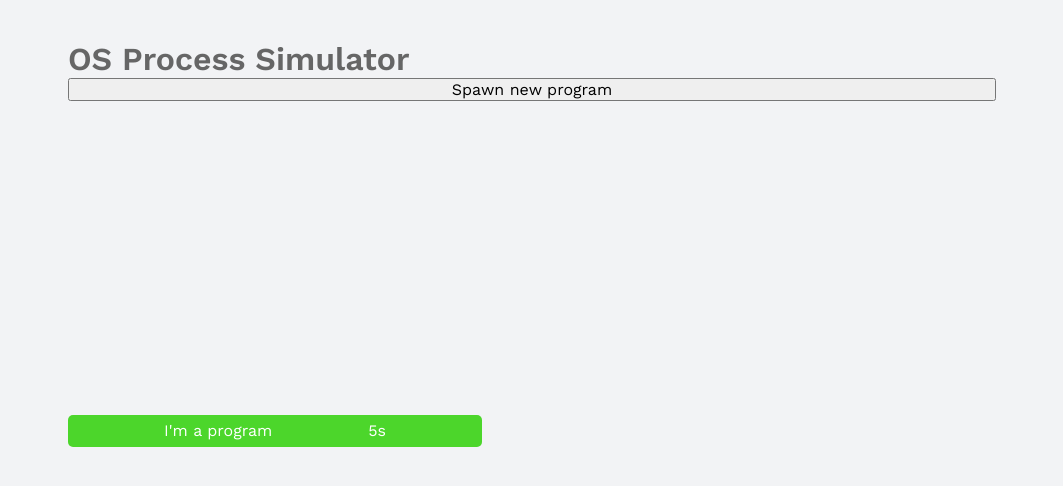
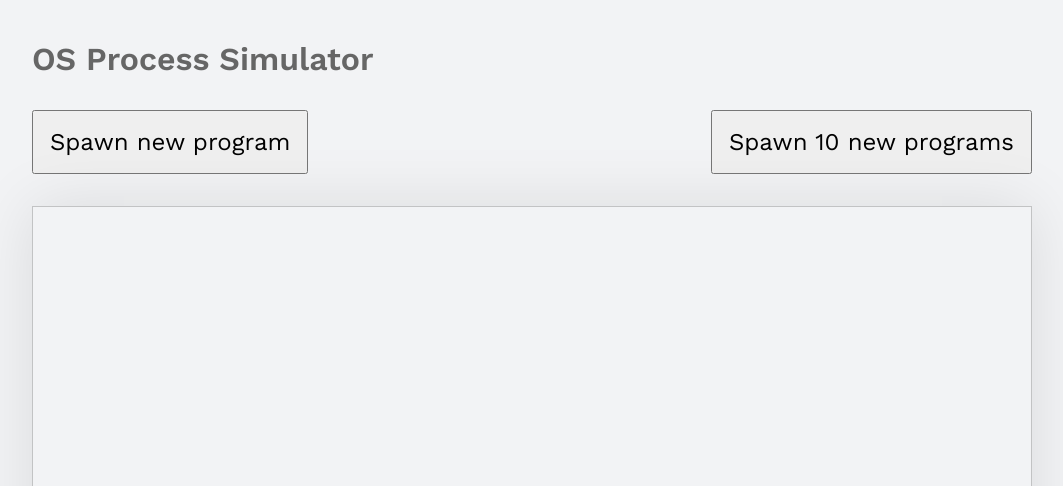
Before and after one commit to fell-lucas/process-simulation, a Next.js app: page / in a window 1280 px wide. Shown: the top 486 px of the page, without its empty margins (108-1171 px from the left). Built offline with nearby package versions, Linux system fonts and the light colour scheme.

Commit message:
programs now spawn

```diff
--- a/src/components/Actions.tsx
+++ b/src/components/Actions.tsx
@@ -1,10 +1,14 @@
 import { useContext } from "react"
 import { OperatingSystemContext } from "../contexts/OperatingSystemContext"
+import styles from '../styles/components/Actions.module.css'
 
 export function Actions() {
-  const { exec } = useContext(OperatingSystemContext)
+  const { exec, exec10 } = useContext(OperatingSystemContext)
 
   return (
-    <button type="button" onClick={exec}>Spawn new program</button>
+    <div className={styles.container}>
+      <button type="button" onClick={exec}>Spawn new program</button>
+      <button type="button" onClick={exec10}>Spawn 10 new programs</button>
+    </div>
   )
 }
--- a/src/components/ProcessControlBlock.tsx
+++ b/src/components/ProcessControlBlock.tsx
@@ -3,8 +3,6 @@ import { STATUS } from '../constants/ProcessStates'
 
 interface ProcessControlBlockProps {
   pid: number
-  memoryBaseAddress: number
-  memoryLimitAddress: number
   programCounter: number
   state: typeof STATUS
   registers: number[]
@@ -13,8 +11,6 @@ interface ProcessControlBlockProps {
 
 export function ProcessControlBlock({ ...rest }: ProcessControlBlockProps) {
   const [pid, setPid] = useState(rest.pid)
-  const [memoryBaseAddress, setMemoryBaseAddress] = useState(rest.memoryBaseAddress)
-  const [memoryLimitAddress, setMemoryLimitAddress] = useState(rest.memoryLimitAddress)
   const [programCounter, setProgramCounter] = useState(rest.programCounter)
   const [state, setState] = useState(rest.state)
 
--- a/src/components/Program.tsx
+++ b/src/components/Program.tsx
@@ -1,20 +1,47 @@
-import { useState } from "react"
+import { useEffect, useState } from "react"
 import styles from '../styles/components/Program.module.css'
 
 interface ProgramProps {
   duration: number
-  // size: number
-  color: string
 }
 
+let countdownTimeout: NodeJS.Timeout
+
 export function Program({...rest}:ProgramProps) {
-  const [color, setColor] = useState(rest.color)
   const [duration, setDuration] = useState(rest.duration)
+  const [render, setRender] = useState(true)
+  const [easing, setEasing] = useState(rest.duration)
+  const [where, setWhere] = useState(0)
 
-  // function
+  useEffect(() => {
+    setTimeout(() => {
+      startMoving()
+    }, 10)
+  }, [])
+
+  function startMoving() {
+    setWhere(800)
+  }
+
+  useEffect(() => {
+    if(duration > 0) {
+      countdownTimeout = setTimeout(() => {
+        setDuration(duration - 1)
+      }, 1000)
+    } else if (duration === 0) {
+      setRender(false)
+    }
+  }, [duration])
 
   return (
-    <div className={styles.container}>
+    <>
+      { render && (
+        <div
+          style={{
+            transition: `linear ${easing}s`,
+            transform:`translate(${where}px)`,
+            background: `${'#'+(Math.random()*0xFFFFFF<<0).toString(16)}`}}
+          className={styles.container}>
           <span>
             I'm a program
           </span>
@@ -22,5 +49,7 @@ export function Program({...rest}:ProgramProps) {
             {duration}s
           </span>
         </div>
+      )}
+    </>
   )
 }
--- a/src/contexts/OperatingSystemContext.tsx
+++ b/src/contexts/OperatingSystemContext.tsx
@@ -1,8 +1,11 @@
-import { createContext, ReactNode, useEffect } from "react";
+import { createContext, ReactNode, useEffect, useState } from "react";
 import { Program } from "../components/Program";
+import styles from '../styles/contexts/OperatingSystemContext.module.css'
 
 interface OperatingSystemContextData {
   exec: () => void
+  exec10: () => void
+  programs: typeof Program[]
 }
 
 interface OperatingSystemProviderProps {
@@ -12,16 +15,42 @@ interface OperatingSystemProviderProps {
 export const OperatingSystemContext = createContext({} as OperatingSystemContextData)
 
 export function OperatingSystemProvider({ children }:OperatingSystemProviderProps) {
+  const [programs, setPrograms] = useState([])
+  const [gridDivs, setGridDivs] = useState([])
 
   function exec() {
-    console.log('program executed')
+    setPrograms(programs.concat(<Program duration={Math.floor((Math.random() * 8) + 3)} />))
+  }
+
+  function exec10() {
+    setPrograms(programs.concat([
+      <Program duration={Math.floor((Math.random() * 8) + 3)} />,
+      <Program duration={Math.floor((Math.random() * 8) + 3)} />,
+      <Program duration={Math.floor((Math.random() * 8) + 3)} />,
+      <Program duration={Math.floor((Math.random() * 8) + 3)} />,
+      <Program duration={Math.floor((Math.random() * 8) + 3)} />,
+      <Program duration={Math.floor((Math.random() * 8) + 3)} />,
+      <Program duration={Math.floor((Math.random() * 8) + 3)} />,
+      <Program duration={Math.floor((Math.random() * 8) + 3)} />,
+      <Program duration={Math.floor((Math.random() * 8) + 3)} />,
+      <Program duration={Math.floor((Math.random() * 8) + 3)} />,
+    ]
+    ))
   }
 
   return (
     <OperatingSystemContext.Provider value={{
-      exec
+      programs,
+      exec,
+      exec10
     }}>
       { children }
+      <section className={styles.programsContainer}>
+        <div className={styles.grid}>
+
+        </div>
+        {programs}
+      </section>
     </OperatingSystemContext.Provider>
   )
 
--- a/src/pages/index.tsx
+++ b/src/pages/index.tsx
@@ -1,26 +1,24 @@
 import Head from 'next/head'
-import { useContext } from 'react'
+import { useContext, useEffect } from 'react'
 import { Actions } from '../components/Actions'
 import { Program } from '../components/Program'
 import { OperatingSystemContext, OperatingSystemProvider } from '../contexts/OperatingSystemContext'
 import styles from '../styles/pages/Home.module.css'
 
 export default function Home() {
-  const { exec } = useContext(OperatingSystemContext)
+  const { exec, programs } = useContext(OperatingSystemContext)
 
   return (
-    <OperatingSystemProvider>
-      <Head>
-        <title>OS Process Simulator</title>
-      </Head>
-
+    <>
       <div className={styles.container}>
-        <h1>OS Process Simulator</h1>
-        <Actions />
-        <section>
-          <Program color="green" duration={5} />
-        </section>
+        <OperatingSystemProvider>
+          <Head>
+            <title>OS Process Simulator</title>
+          </Head>
+            <h1>OS Process Simulator</h1>
+            <Actions />
+        </OperatingSystemProvider>
       </div>
-    </OperatingSystemProvider>
+    </>
   )
 }
--- /dev/null
+++ b/src/styles/components/Actions.module.css
@@ -0,0 +1,10 @@
+.container {
+  display: flex;
+  justify-content: space-between;
+  margin: 2rem 0;
+}
+
+.container button {
+  font-size: 1.5rem;
+  padding: 1rem;
+}
--- a/src/styles/components/Program.module.css
+++ b/src/styles/components/Program.module.css
@@ -4,7 +4,8 @@
   align-items: center;
   height: 2rem;
   background: var(--green);
-  border-radius: 5px;
+  /* border-radius: 5px; */
+  width: 150px;
 }
 
 .container span {
--- /dev/null
+++ b/src/styles/contexts/OperatingSystemContext.module.css
@@ -0,0 +1,33 @@
+.programsContainer {
+  flex: 1;
+  display: grid;
+  align-content: flex-start;
+  /* gap: 1rem; */
+  border: rgba(0, 0, 0, 0.2) 1px solid;
+  overflow-y: scroll;
+  box-shadow: 0 0 60px rgba(0, 0, 0, 0.1);
+}
+
+.grid {
+  position: absolute;
+}
+
+.grid > div {
+  display: flex;
+
+
+}
+
+.grid > div:not(:first-child) div {
+  border-top: black 1px solid;
+}
+
+.grid > div div {
+  height: 2rem;
+  width: 50px;
+  border-left: black 1px solid;
+}
+
+.grid > div div:first-child {
+  border-left: 0px;
+}
--- a/src/styles/pages/Home.module.css
+++ b/src/styles/pages/Home.module.css
@@ -1,17 +1,9 @@
 .container {
   height: 100vh;
-  max-width: 992px;
+  max-width: 1000px;
   margin: 0 auto;
-  padding: 2.5rem 2rem;
+  padding: 2.5rem 0;
 
   display: flex;
   flex-direction: column;
 }
-
-.container section {
-  flex: 1;
-  display: grid;
-  grid-template-columns: 1fr 1fr;
-  gap: 6.25rem;
-  align-content: center;
-}
```
Lines whose indentation alone changed are shown as unchanged.
